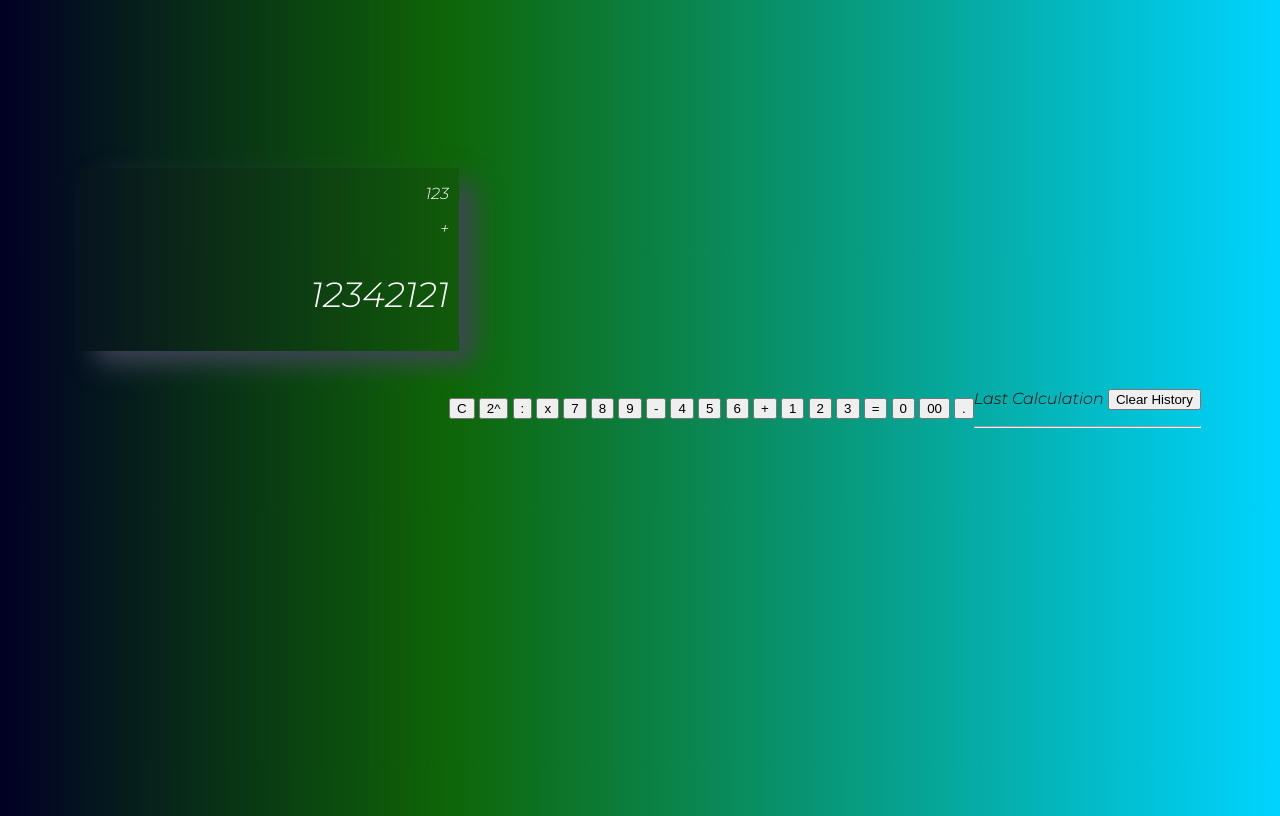
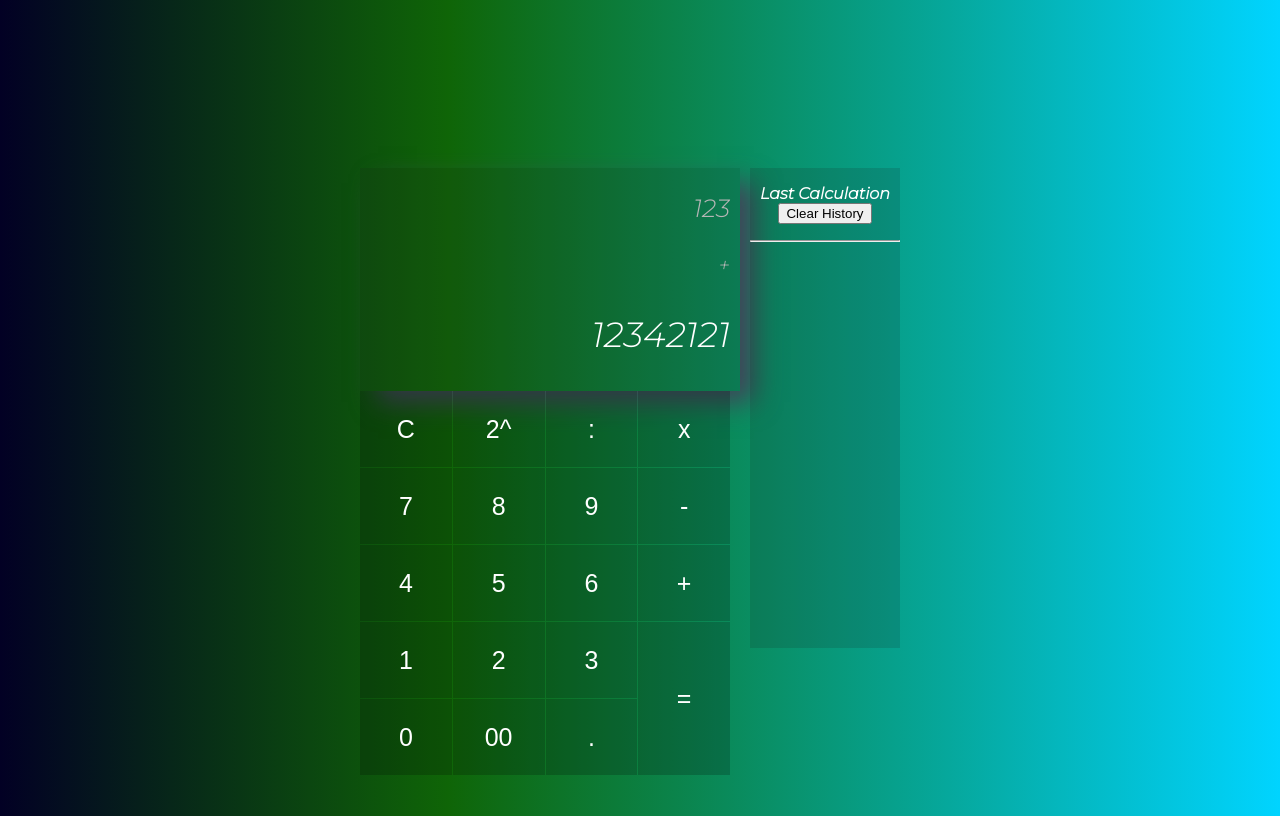
Before and after one commit to lukaszz33/Calculator, a plain HTML site: page index.html in a window 1280 px wide. Drawn offline with Linux system fonts and the light colour scheme.

Commit message:
css update

```diff
--- a/index.html
+++ b/index.html
@@ -16,7 +16,6 @@
             </div>
             <p class="currentNumber">12342121</p>
         </div>
-    </div>
     <div class="panel">
         <button class="clear">C</button>
         <button class="operator">2^</button>
@@ -38,7 +37,8 @@
         <button class="number">00</button>
         <button class="number">.</button>
     </div>
-    <div class="calculatroHistory">
+</div>
+    <div class="calculatorHistory">
         <p class="history-title">Last Calculation <button class="history-btn">Clear History</button></p>
         <hr>
 
--- a/style.css
+++ b/style.css
@@ -42,3 +42,50 @@ body {
 .currentNumber {
     font-size: 35px;
 }
+
+.previousNumber {
+    color: rgba(182, 182, 182);
+    font-size: 25px;
+}
+
+.mathSing {
+    font-size: 20px;
+}
+
+.panel {
+    height: 80%;
+    display: grid;
+    grid-template-columns: repeat(4, 1fr);
+    grid-template-rows: repeat(5, 1fr);
+    gap: 1px;
+}
+
+.panel button {
+    font-size: 25px;
+    background-color: rgba(0, 0, 0, 0.200);
+    color: white;
+    cursor: pointer;
+    border: none;
+    outline: none;
+    transition: all .2s ease-in-out;
+}
+
+.panel button:hover {
+    background-color: rgba(0, 0, 0, 0.500);
+}
+
+.equals {
+    grid-row: -1/-3;
+    grid-column: -2/-1;
+}
+
+.calculatorHistory {
+    height: 60vh;
+    margin: 20px;
+    width: 150px;
+    background-color: rgba(20, 27, 27, 0.151);
+    color: white;
+    padding: 5px 10xp;
+    font-weight: bold;
+    text-align: center;
+}
```
